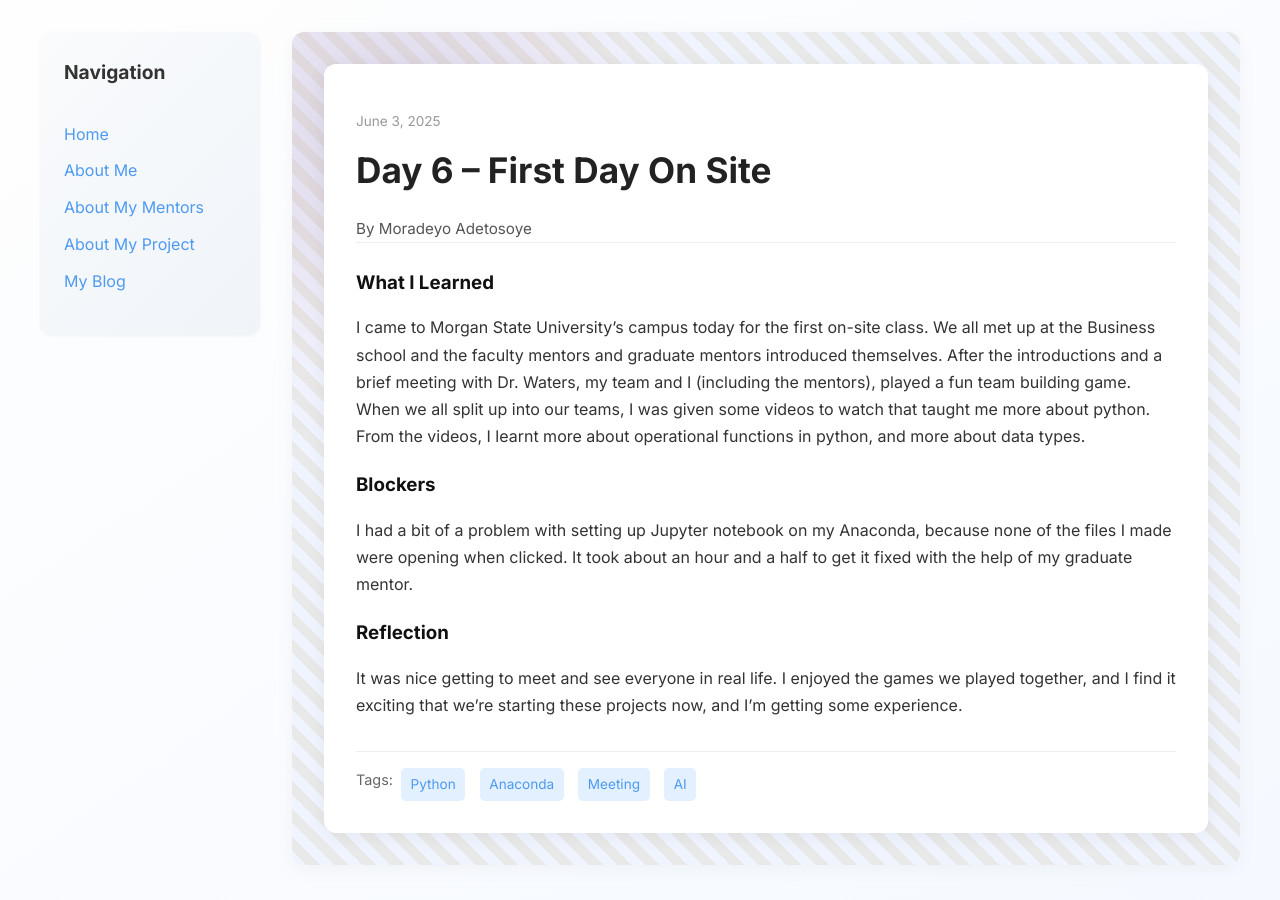
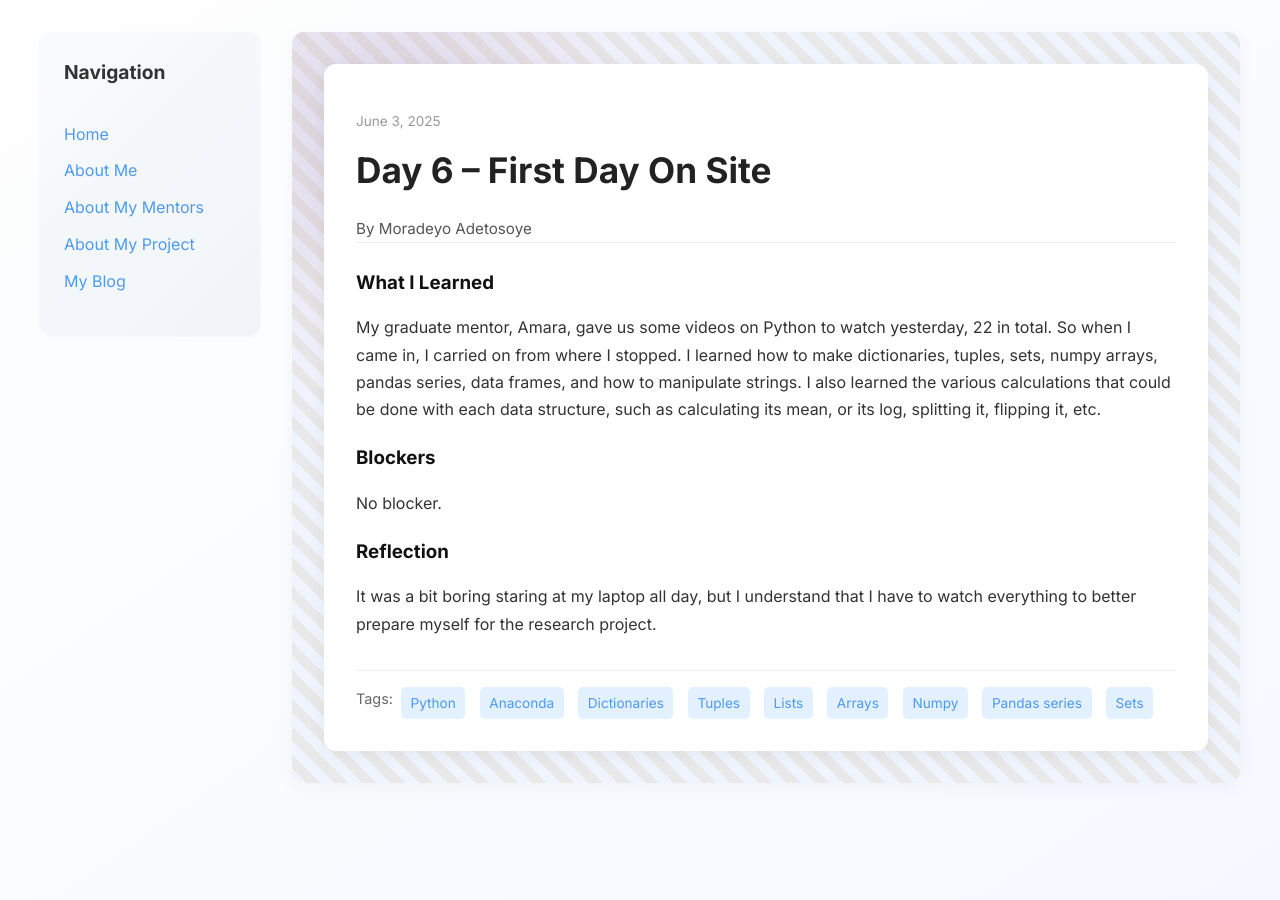
Before and after one commit to Deyo101/deyo101.github.io, a Jekyll site: the page built from _posts/2025-06-03-day-6.md, in a window 1280 px wide. Built offline with Jekyll 4.4.1, drawn with Linux system fonts in a browser that asks for light colours.

Commit message:
Update 2025-06-03-day-6.md

```diff
--- a/_posts/2025-06-03-day-6.md
+++ b/_posts/2025-06-03-day-6.md
@@ -4,14 +4,14 @@
 date: 2025-06-03
 author: Moradeyo Adetosoye
 permalink: /day6.html
-tags: ["Python", "Anaconda", "Meeting", "AI"]
+tags: ["Python", "Anaconda", "Dictionaries", "Tuples", "Lists", "Arrays", "Numpy", "Pandas series", "Sets"]
 
 what_i_learned: |
-  I came to Morgan State University's campus today for the first on-site class. We all met up at the Business school and the faculty mentors and graduate mentors introduced themselves. After the introductions and a brief meeting with Dr. Waters, my team and I (including the mentors), played a fun team building game. When we all split up into our teams, I was given some videos to watch that taught me more about python. From the videos, I learnt more about operational functions in python, and more about data types.
+  My graduate mentor, Amara, gave us some videos on Python to watch yesterday, 22 in total. So when I came in, I carried on from where I stopped. I learned how to make dictionaries, tuples, sets, numpy arrays, pandas series, data frames, and how to manipulate strings. I also learned the various calculations that could be done with each data structure, such as calculating its mean, or its log, splitting it, flipping it, etc.
 
 blockers: |
-  I had a bit of a problem with setting up Jupyter notebook on my Anaconda, because none of the files I made were opening when clicked. It took about an hour and a half to get it fixed with the help of my graduate mentor.
+  No blocker.
 
 reflection: |
-  It was nice getting to meet and see everyone in real life. I enjoyed the games we played together, and I find it exciting that we're starting these projects now, and I'm getting some experience.
+  It was a bit boring staring at my laptop all day, but I understand that I have to watch everything to better prepare myself for the research project.
 ---
```
